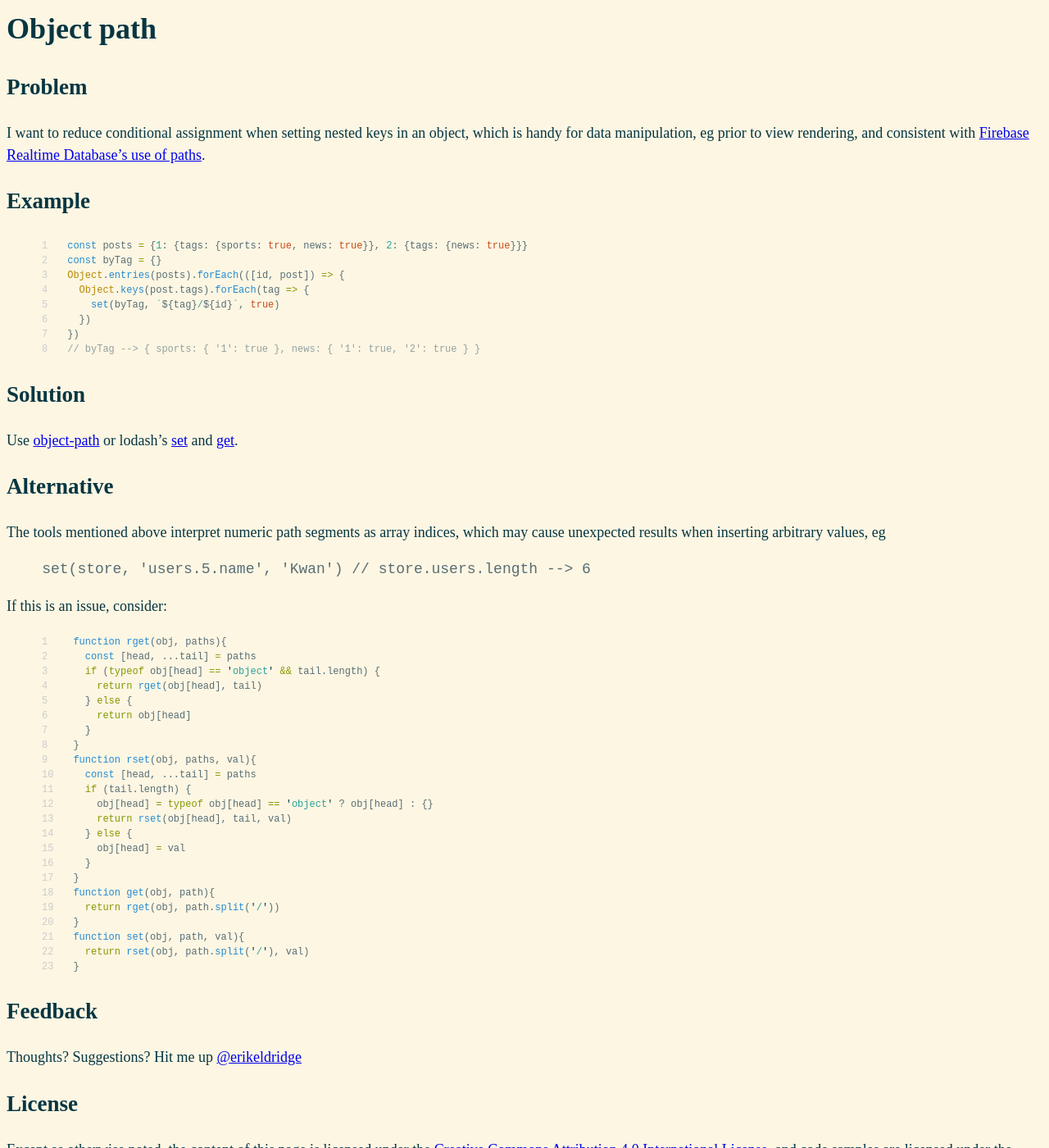
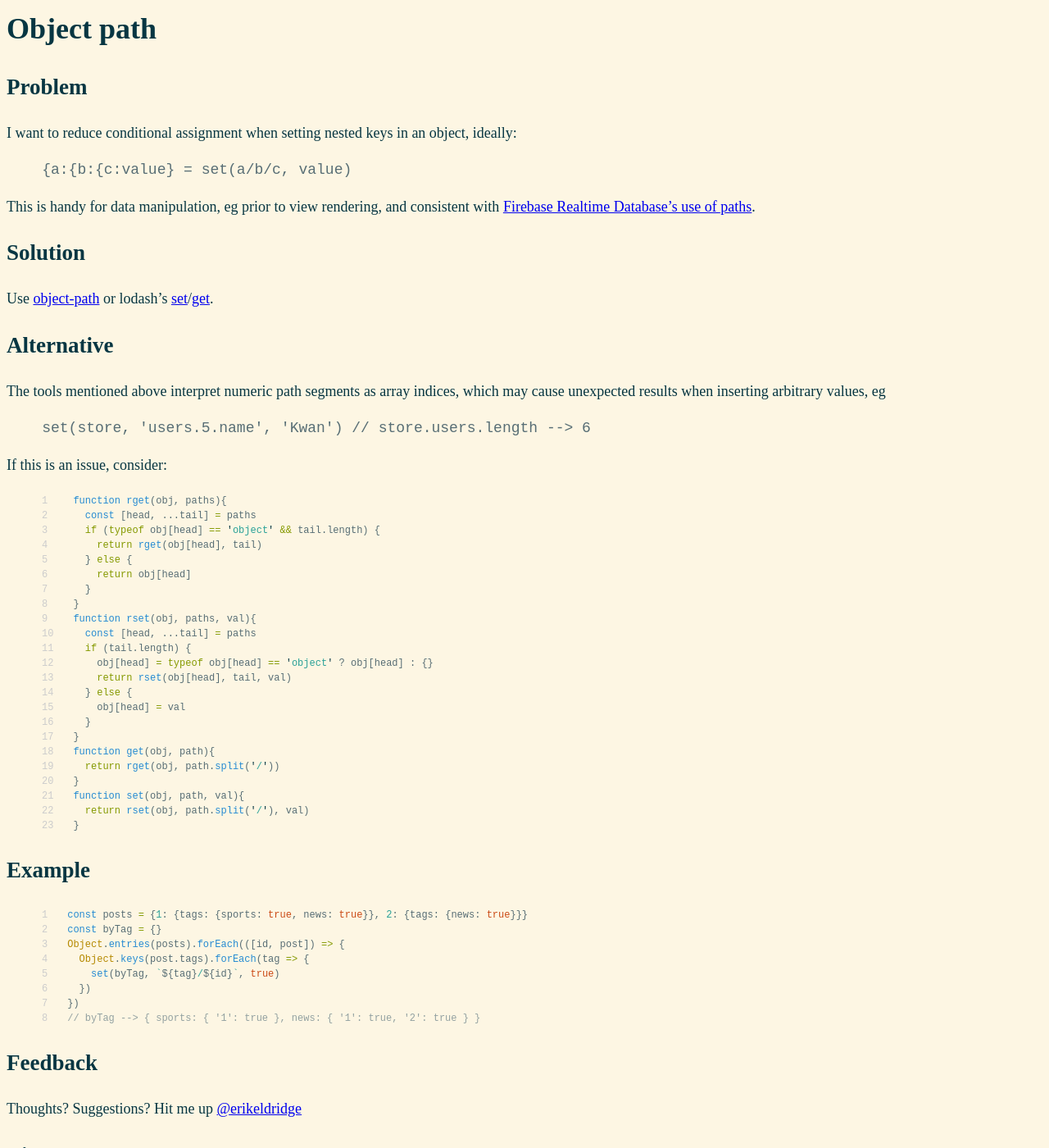
Before and after one commit to erikeldridge/erikeldridge.github.com, a Jekyll site: the page built from _posts/2017-09-13-object-path.md, in a window 1280 px wide and 1400 px high. Shown: the whole window at 82% size. Built offline with Jekyll 4.4.1, drawn with Linux system fonts in a browser that asks for light colours; some of the changed lines change nothing that is shown.

Commit message:
Provide idealistic soln to clarify problem

```diff
--- a/_posts/2017-09-13-object-path.md
+++ b/_posts/2017-09-13-object-path.md
@@ -7,24 +7,16 @@ tags: toolkit mtnhut
 
 ## Problem
 
-I want to reduce conditional assignment when setting nested keys in an object, which is handy for data manipulation, eg prior to view rendering, and consistent with [Firebase Realtime Database's use of paths](https://firebase.google.com/docs/reference/js/firebase.database.Database#ref).
+I want to reduce conditional assignment when setting nested keys in an object, ideally:
 
-## Example
+        {a:{b:{c:value} = set(a/b/c, value)
 
-{% highlight js linenos %}
-const posts = {1: {tags: {sports: true, news: true}}, 2: {tags: {news: true}}}
-const byTag = {}
-Object.entries(posts).forEach(([id, post]) => {
-  Object.keys(post.tags).forEach(tag => {
-    set(byTag, `${tag}/${id}`, true)
-  })
-})
-// byTag --> { sports: { '1': true }, news: { '1': true, '2': true } }
-{% endhighlight %}
+This is handy for data manipulation, eg prior to view rendering, and consistent with [Firebase Realtime Database's use of paths](https://firebase.google.com/docs/reference/js/firebase.database.Database#ref).
+
 
 ## Solution
 
-Use [object-path](https://github.com/mariocasciaro/object-path) or lodash's [set](https://www.npmjs.com/package/lodash.set) and [get](https://www.npmjs.com/package/lodash.get).
+Use [object-path](https://github.com/mariocasciaro/object-path) or lodash's [set](https://www.npmjs.com/package/lodash.set)/[get](https://www.npmjs.com/package/lodash.get).
 
 ## Alternative
 
@@ -59,3 +51,16 @@ function set(obj, path, val){
   return rset(obj, path.split('/'), val)
 }
 {% endhighlight %}
+
+## Example
+
+{% highlight js linenos %}
+const posts = {1: {tags: {sports: true, news: true}}, 2: {tags: {news: true}}}
+const byTag = {}
+Object.entries(posts).forEach(([id, post]) => {
+  Object.keys(post.tags).forEach(tag => {
+    set(byTag, `${tag}/${id}`, true)
+  })
+})
+// byTag --> { sports: { '1': true }, news: { '1': true, '2': true } }
+{% endhighlight %}
```
